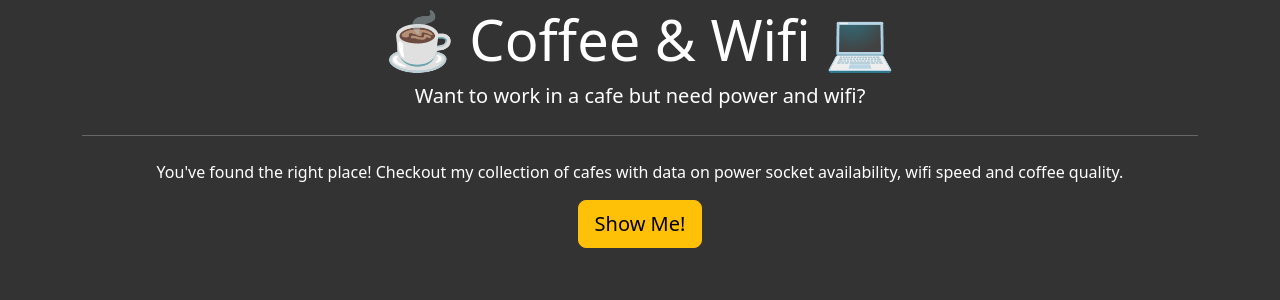
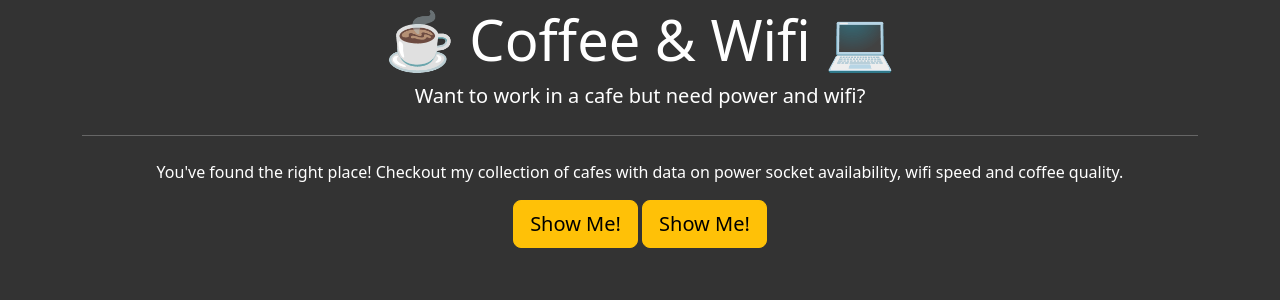
Before and after one commit to ross3ecvhuk/coffee-wifi, a Flask app: page / in a window 1280 px wide. Shown: the part 273-573 px from the top of the page. Run offline with Flask 3, Linux system fonts and the light colour scheme; some libraries are stand-ins or nearby versions.

Commit message:
Update index.html

```diff
--- a/templates/index.html
+++ b/templates/index.html
@@ -9,6 +9,7 @@
   <hr class="my-4">
   <p>You've found the right place! Checkout my collection of cafes with data on power socket availability, wifi speed and coffee quality.</p>
   <a class="btn btn-warning btn-lg" href="{{ url_for('cafes') }}" role="button">Show Me!</a>
+    <a class="btn btn-warning btn-lg" href="/hdtrd.html" role="button">Show Me!</a>
     </div>
 </div>
 
```
